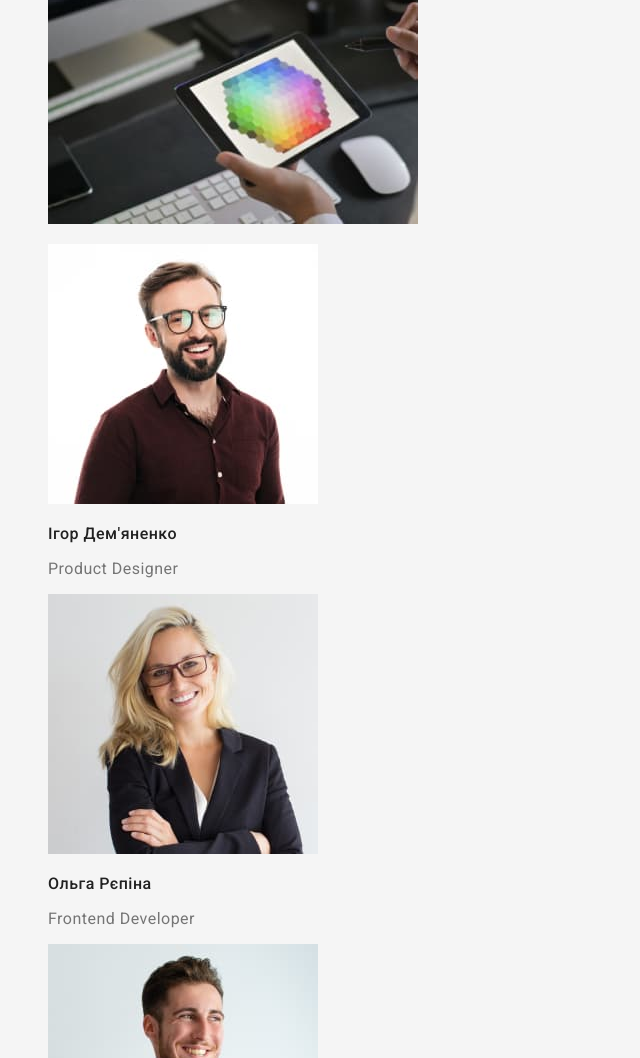
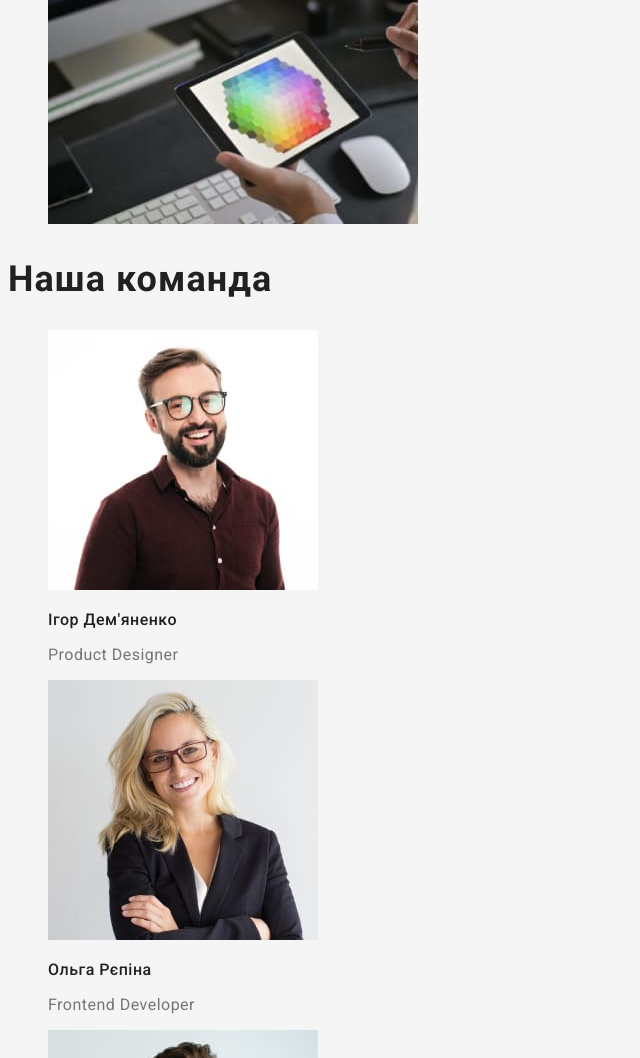
Before and after one commit to goldfields91/goit-murkup-hw-02, a plain HTML site: page index.html in a window 1280 px wide. Shown: the part 1366-2424 px from the top of the page, without its empty margins (0-640 px from the left). Drawn offline with Linux system fonts and the light colour scheme.

Commit message:
added changes

```diff
--- a/css/styles.css
+++ b/css/styles.css
@@ -90,6 +90,16 @@ font-family:'Raleway';
 }
 
  .employees {color: var(--background-team-color);}
+
+ .our-team {
+  color: var(--primary-text-color);
+  font-family: 'Roboto';
+  font-style: normal;
+  font-weight: 700;
+  font-size: 36px;
+  line-height: 42px;
+  letter-spacing: 0.03em;
+}
 
  .team .name {
   color:var(--primary-text-color);
--- a/index.html
+++ b/index.html
@@ -56,6 +56,7 @@
             </ul>
         </section>
         <section class="employees" >
+            <h2 class="our-team">Наша команда</h2>
             <ul class="team">
                 <li><img src="./images/team1.jpg" alt="фото Ігор Дем'яненко" width="270">
                 <h3 class="name"> Ігор Дем'яненко </h3>
```
